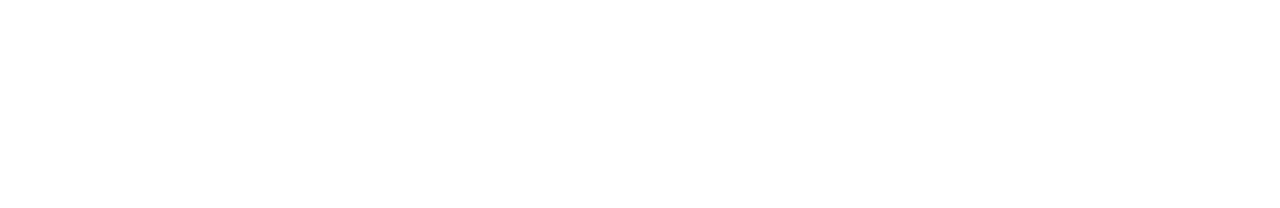
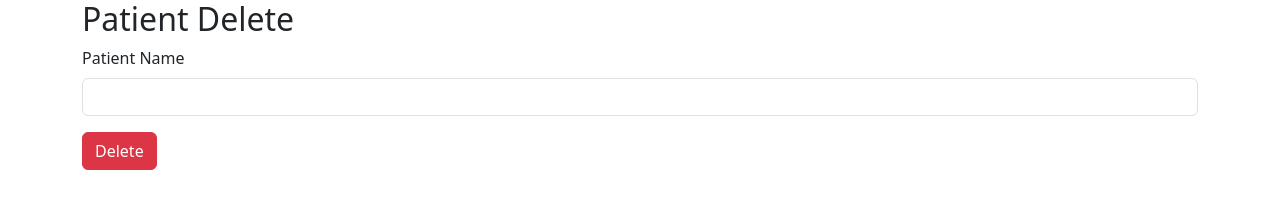
Before and after one commit to ashnadsilva23/Patient_app, a plain HTML site: page delete.html in a window 1280 px wide. Drawn offline with nearby package versions, Linux system fonts and the light colour scheme.

Commit message:
project completed

```diff
--- a/delete.html
+++ b/delete.html
@@ -9,8 +9,19 @@
 <body>
 
     <div class="container">
+        <h2 algin="center">Patient Delete</h2>
         <div class="row">
-            <div class="col col-12 col-sm-12 col-md-12 col-lg-12 col-xl-12 col-xxl-12"></div>
+            <div class="col col-12 col-sm-12 col-md-12 col-lg-12 col-xl-12 col-xxl-12">
+                <div class="row g-3">
+                    <div class="col col-12 col-sm-12 col-md-12 col-lg-12 col-xl-12 col-xxl-12">
+                        <label for="" class="form-label"> Patient Name</label>
+                        <input type="text" class="form-control">
+                    </div>
+                    <div class="col col-12 col-sm-12 col-md-12 col-lg-12 col-xl-12 col-xxl-12">
+                        <button class="btn btn-danger">Delete</button>
+                    </div>
+                </div>
+            </div>
         </div>
     </div>
 
```
